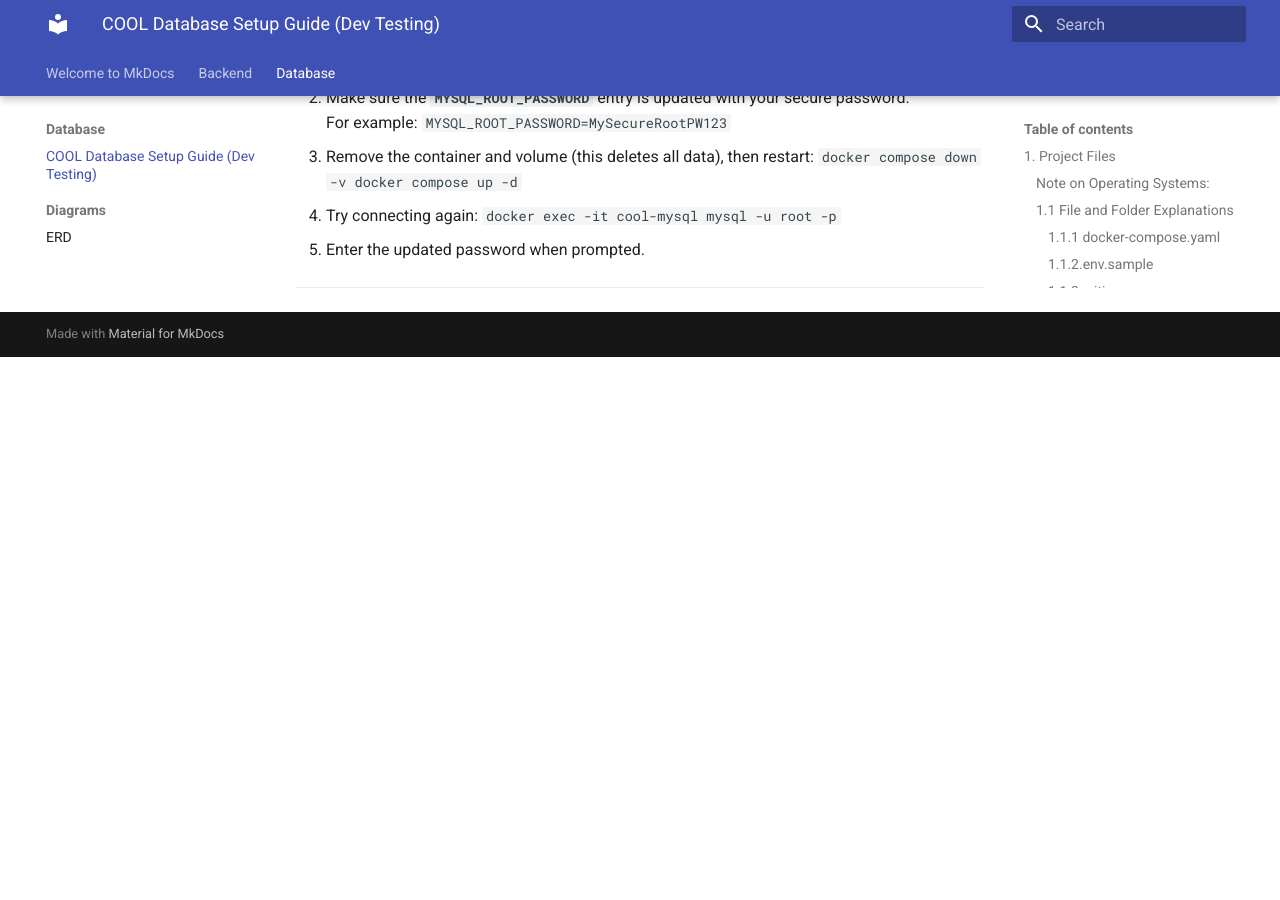
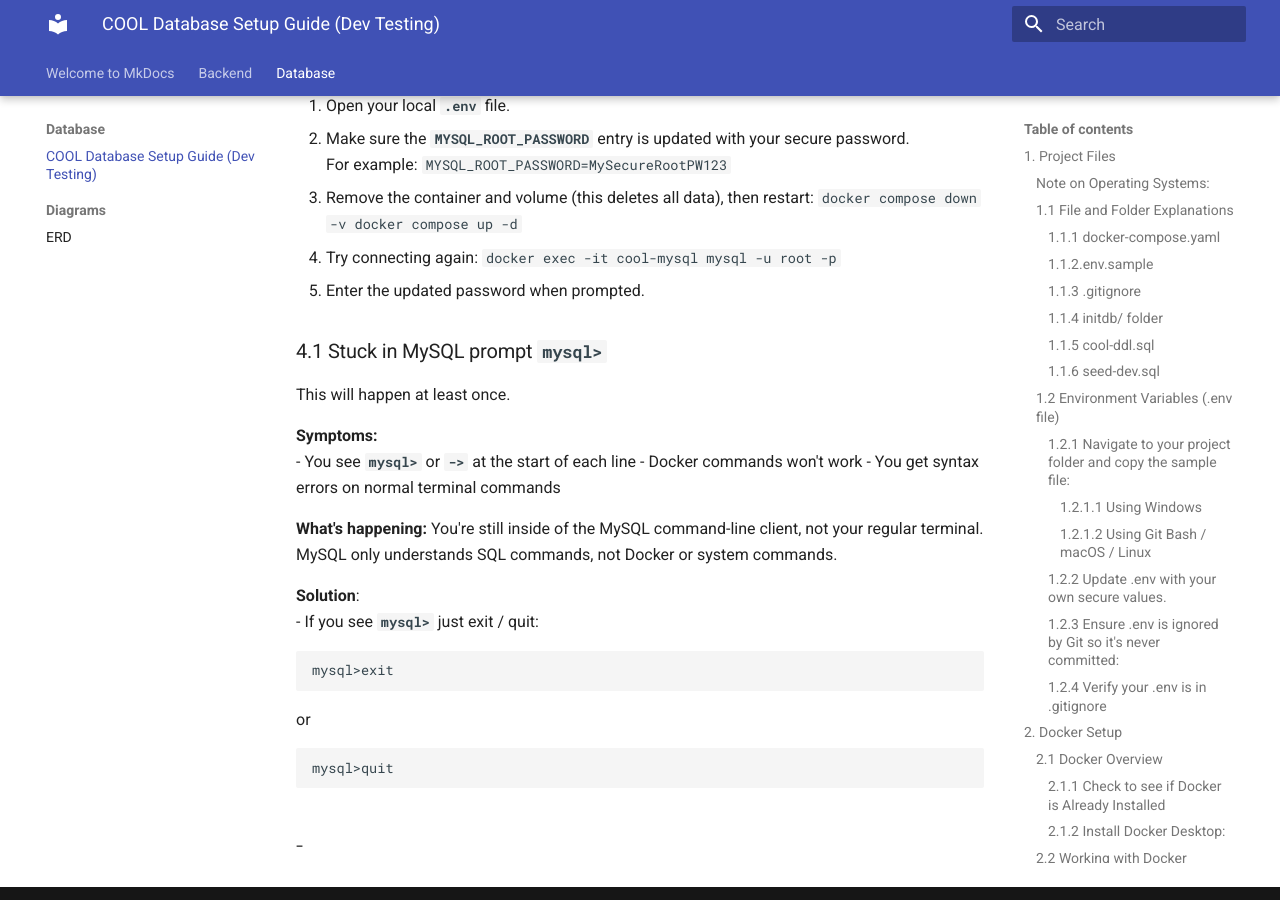
Before and after one commit to CityOfOrlando-2025/COOL, an MkDocs documentation site: the page built from documentation/docs/database/cool-db-setup-guide.md, in a window 1280 px wide and 900 px high, scrolled down 10341 px. Built offline with MkDocs 1.6.1 and Material for MkDocs 9.7.7, drawn with Linux system fonts in a browser that asks for light colours; before the commit the page ends 10698 px from its top, so only the background shows below that; some of the changed text lies outside the part shown.

Commit message:
getting out of mysql prompt

````diff
--- a/documentation/docs/database/cool-db-setup-guide.md
+++ b/documentation/docs/database/cool-db-setup-guide.md
@@ -346,6 +346,8 @@ When you use Docker Compose, the database files are stored inside a **persistent
 - Restart your computer
 
 **Confirm volume still Exists:**
+Make sure you've exited the MySQL prompt **`mysql>`** before entering any docker commands.
+
 Enter into your terminal:
 ```
 docker volume ls
@@ -446,4 +448,26 @@ It usually means that your **`.env`** file still contains **placeholder values**
    ```
 5. Enter the updated password when prompted.
 
+### 4.1 Stuck in MySQL prompt **`mysql>`**
+
+This will happen at least once.
+
+**Symptoms:**
+- You see **`mysql>`** or **`->`** at the start of each line
+- Docker commands won't work
+- You get syntax errors on normal terminal commands
+
+**What's happening:**
+You're still inside of the MySQL command-line client, not your regular terminal. MySQL only understands SQL commands, not Docker or system commands.
+
+**Solution**:
+- If you see **`mysql>`** just exit / quit:
+```
+mysql>exit
+```
+or
+```
+mysql>quit
+```
+-
 ---
````
